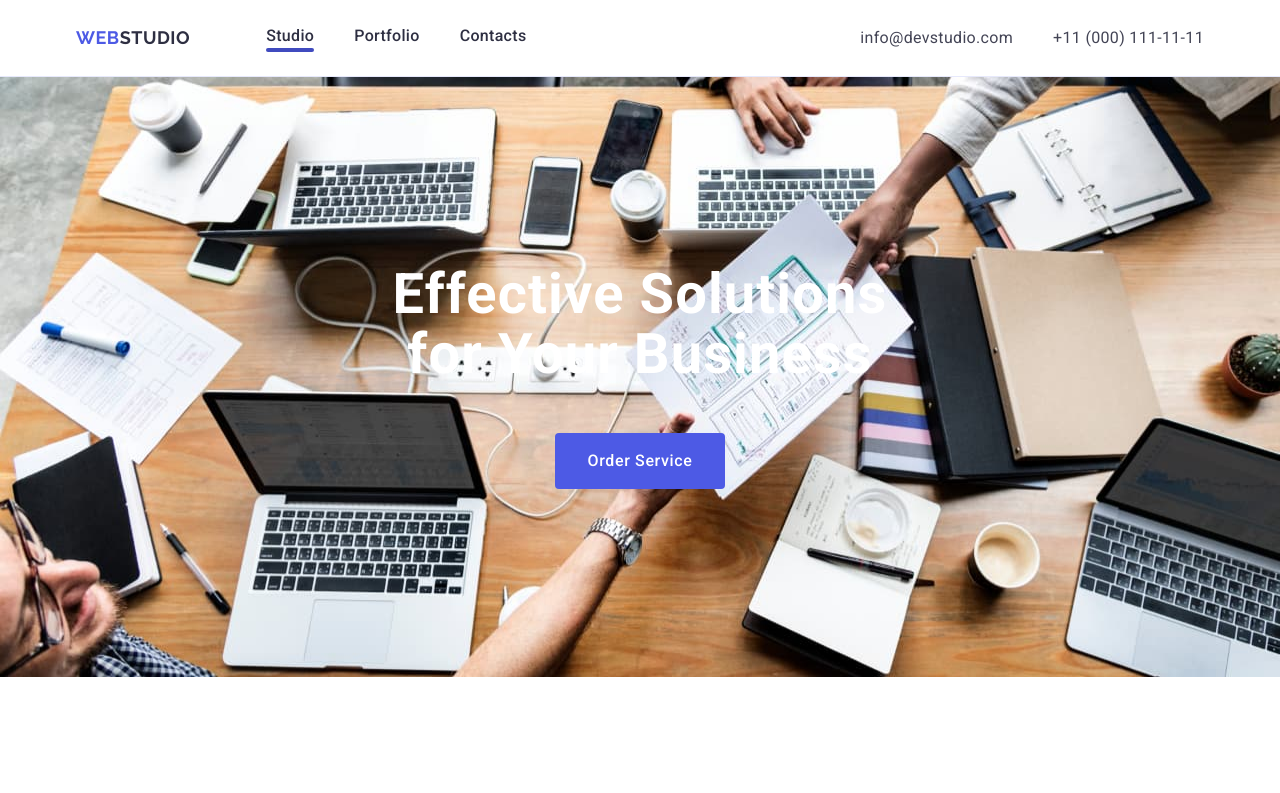
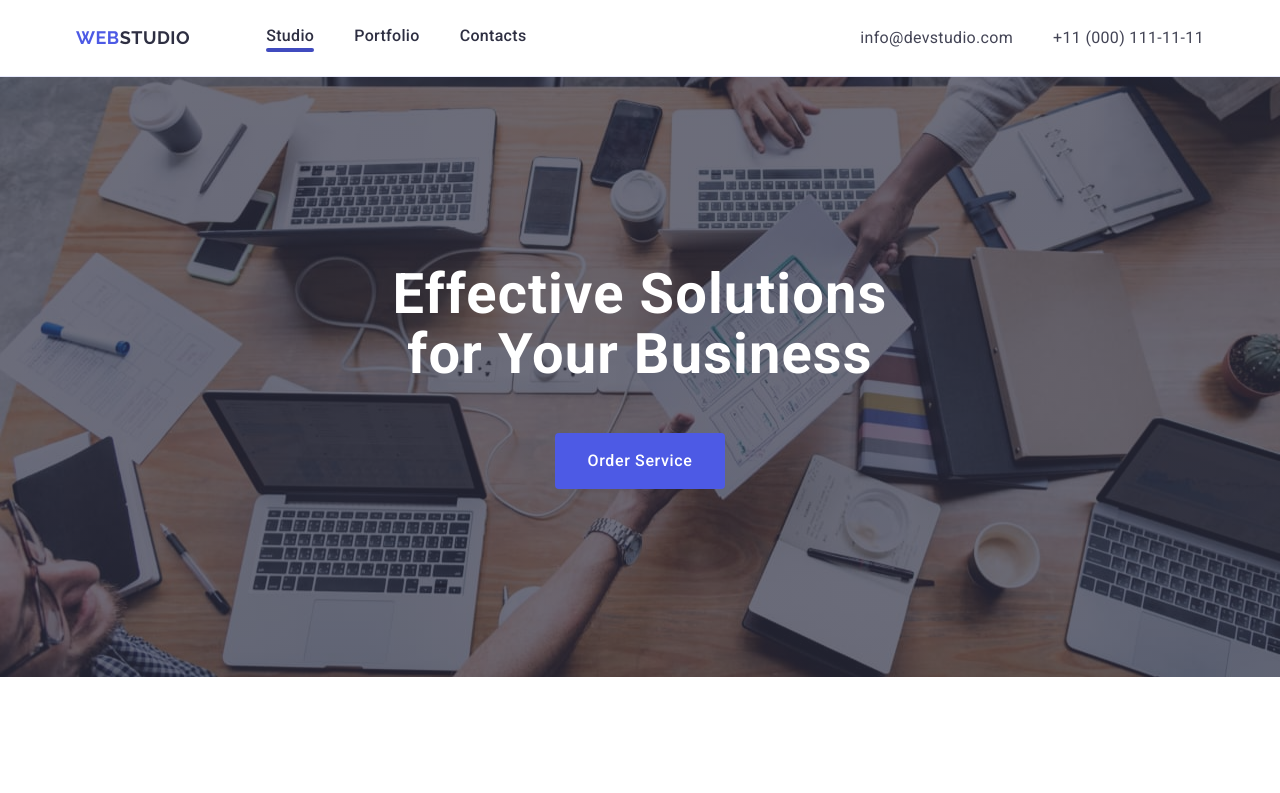
Before and after one commit to Serg2205/goit-markup-hw-04, a plain HTML site: page index.html in a window 1280 px wide. Shown: the top 793 px of the page. Drawn offline with nearby package versions, Linux system fonts and the light colour scheme.

Commit message:
правки

```diff
--- a/css/styles.css
+++ b/css/styles.css
@@ -130,8 +130,12 @@ body {
 }
 
 .section-first {
-  background: #2e2f42;
-  background-image: url(../images/people_office.jpg);
+  background-color: #2e2f42;
+  background-image: linear-gradient(
+      rgba(46, 47, 66, 0.7),
+      rgba(46, 47, 66, 0.7)
+    ),
+    url(../images/people_office.jpg);
 
   background-repeat: no-repeat;
   background-size: cover;
```
Also changed, not shown: images/ikons/symbol-defs.svg (added).
